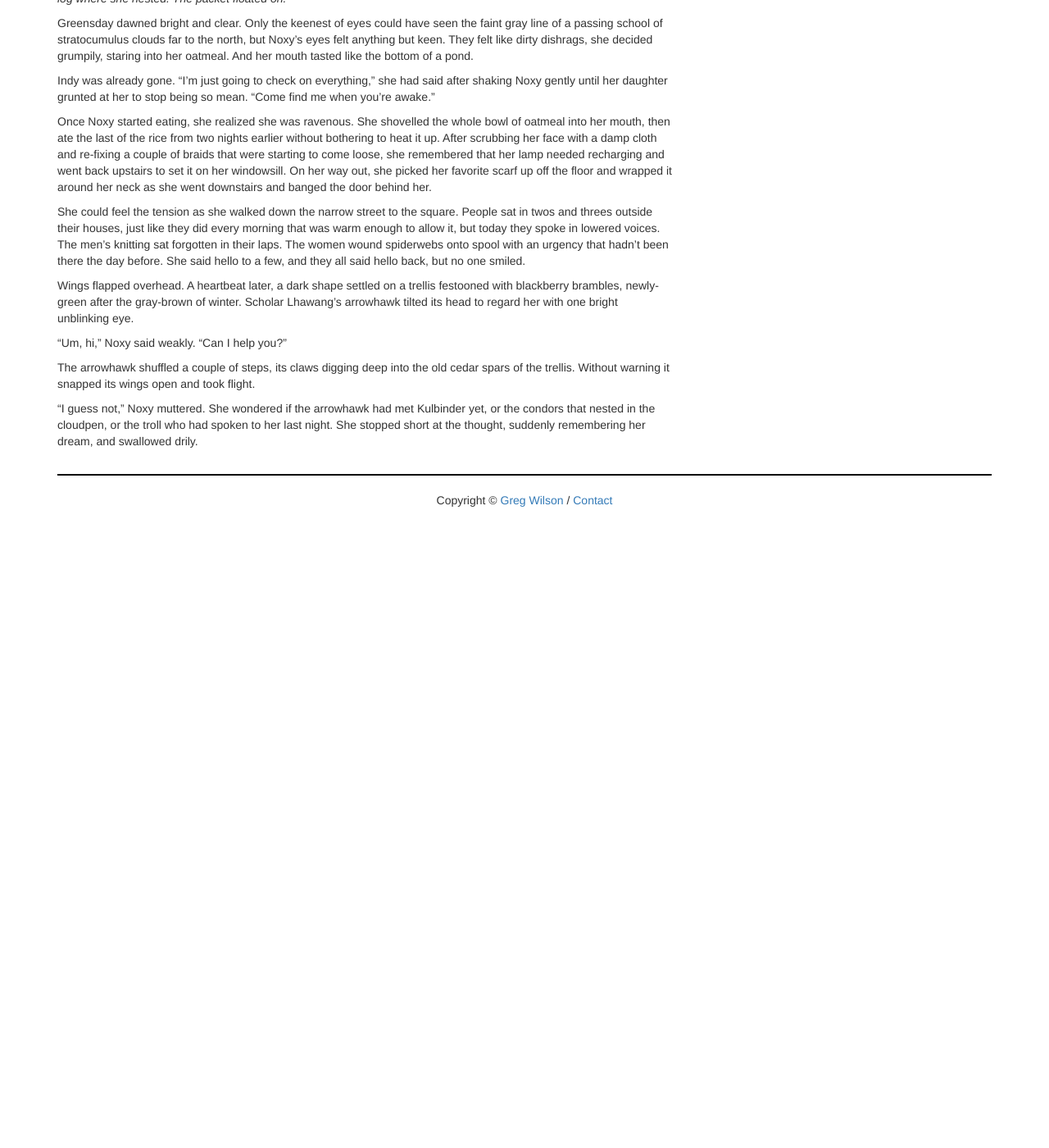
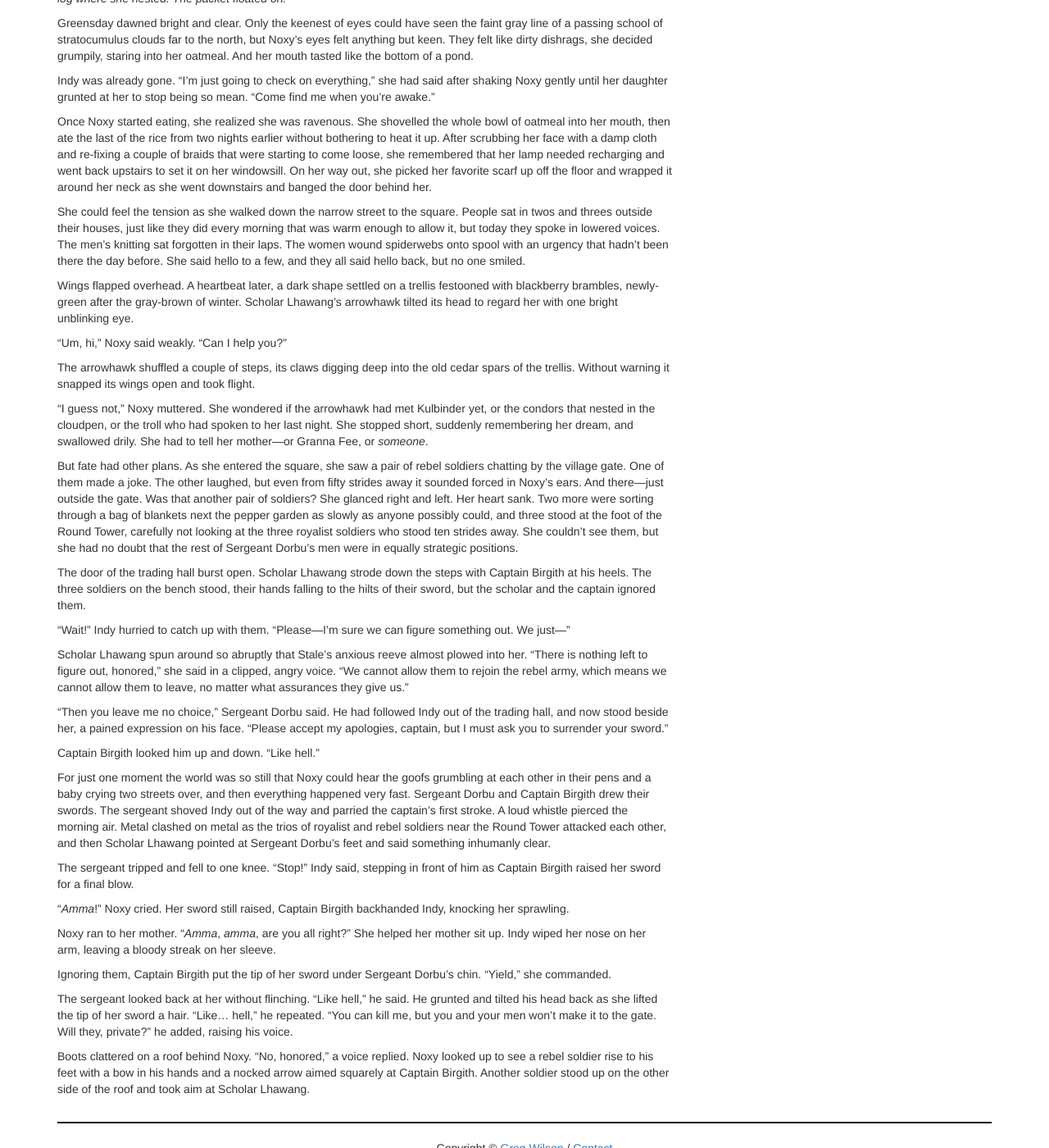
Before and after one commit to gvwilson/sensibleadventures, a Jekyll site: the page built from cloudherd-tigers-boy/cloudherd-tigers-boy.md, in a window 1280 px wide and 1400 px high, scrolled down 45275 px. Shown: the whole window at 82% size. Built offline with Jekyll 4.4.1, drawn with Linux system fonts in a browser that asks for light colours; nearby versions of some CDN libraries; library files that are not in the unit come from our copies; before the commit the page ends 45905 px from its top, so only the background shows below that.

Commit message:
cloudherd-tigers-boy/cloudherd-tigers-boy.md 32337 26.4% +595

```diff
--- a/cloudherd-tigers-boy/cloudherd-tigers-boy.md
+++ b/cloudherd-tigers-boy/cloudherd-tigers-boy.md
@@ -3469,5 +3469,68 @@
 
 "I guess not," Noxy muttered.  She wondered if the arrowhawk had met Kulbinder
 yet, or the condors that nested in the cloudpen, or the troll who had spoken to
-her last night.  She stopped short at the thought, suddenly remembering her
-dream, and swallowed drily.
+her last night.  She stopped short, suddenly remembering her dream, and
+swallowed drily.  She had to tell her mother---or Granna Fee, or *someone*.
+
+But fate had other plans.  As she entered the square, she saw a pair of rebel
+soldiers chatting by the village gate.  One of them made a joke.  The other
+laughed, but even from fifty strides away it sounded forced in Noxy's ears.  And
+there---just outside the gate.  Was that another pair of soldiers?  She glanced
+right and left.  Her heart sank.  Two more were sorting through a bag of
+blankets next the pepper garden as slowly as anyone possibly could, and three
+stood at the foot of the Round Tower, carefully not looking at the three
+royalist soldiers who stood ten strides away.  She couldn't see them, but she
+had no doubt that the rest of Sergeant Dorbu's men were in equally strategic
+positions.
+
+The door of the trading hall burst open.  Scholar Lhawang strode down the steps
+with Captain Birgith at his heels.  The three soldiers on the bench stood, their
+hands falling to the hilts of their sword, but the scholar and the captain
+ignored them.
+
+"Wait!"  Indy hurried to catch up with them.  "Please---I'm sure we can figure
+something out.  We just---"
+
+Scholar Lhawang spun around so abruptly that Stale's anxious reeve almost plowed
+into her.  "There is nothing left to figure out, honored," she said in a
+clipped, angry voice.  "We cannot allow them to rejoin the rebel army, which
+means we cannot allow them to leave, no matter what assurances they give us."
+
+"Then you leave me no choice," Sergeant Dorbu said.  He had followed Indy out of
+the trading hall, and now stood beside her, a pained expression on his face.
+"Please accept my apologies, captain, but I must ask you to surrender your
+sword."
+
+Captain Birgith looked him up and down.  "Like hell."
+
+For just one moment the world was so still that Noxy could hear the goofs
+grumbling at each other in their pens and a baby crying two streets over, and
+then everything happened very fast.  Sergeant Dorbu and Captain Birgith drew
+their swords.  The sergeant shoved Indy out of the way and parried the captain's
+first stroke.  A loud whistle pierced the morning air.  Metal clashed on metal
+as the trios of royalist and rebel soldiers near the Round Tower attacked each
+other, and then Scholar Lhawang pointed at Sergeant Dorbu's feet and said
+something inhumanly clear.
+
+The sergeant tripped and fell to one knee.  "Stop!" Indy said, stepping in front
+of him as Captain Birgith raised her sword for a final blow.
+
+"*Amma*!" Noxy cried.  Her sword still raised, Captain Birgith backhanded Indy,
+knocking her sprawling.
+
+Noxy ran to her mother.  "*Amma*, *amma*, are you all right?"  She helped her
+mother sit up.  Indy wiped her nose on her arm, leaving a bloody streak on her
+sleeve.
+
+Ignoring them, Captain Birgith put the tip of her sword under Sergeant Dorbu's
+chin.  "Yield," she commanded.
+
+The sergeant looked back at her without flinching.  "Like hell," he said.  He
+grunted and tilted his head back as she lifted the tip of her sword a hair.
+"Like... hell," he repeated.  "You can kill me, but you and your men won't make
+it to the gate.  Will they, private?" he added, raising his voice.
+
+Boots clattered on a roof behind Noxy.  "No, honored," a voice replied.  Noxy
+looked up to see a rebel soldier rise to his feet with a bow in his hands and a
+nocked arrow aimed squarely at Captain Birgith.  Another soldier stood up on the
+other side of the roof and took aim at Scholar Lhawang.
--- a/cloudherd-tigers-boy/notes.txt
+++ b/cloudherd-tigers-boy/notes.txt
@@ -1,7 +1,8 @@
 - Change the funeral scene to be silent backward dancing.
 - mention a game of goblets
+-
 
 day 1 (Redsday, 11 Peridot): rescue and funeral
 day 2 (Orangeday, 12 Peridot): *tralpa* flees; Aft leaves and returns; storm
-day 3 (Yellowsday, 13 Peridot): royalists arrive
-day 4 (Greensday, 14 Peridot):
+day 3 (Yellowsday, 13 Peridot): royalists arrive with Cough; Noxy's dream
+day 4 (Greensday, 14 Peridot): magic duel
```
